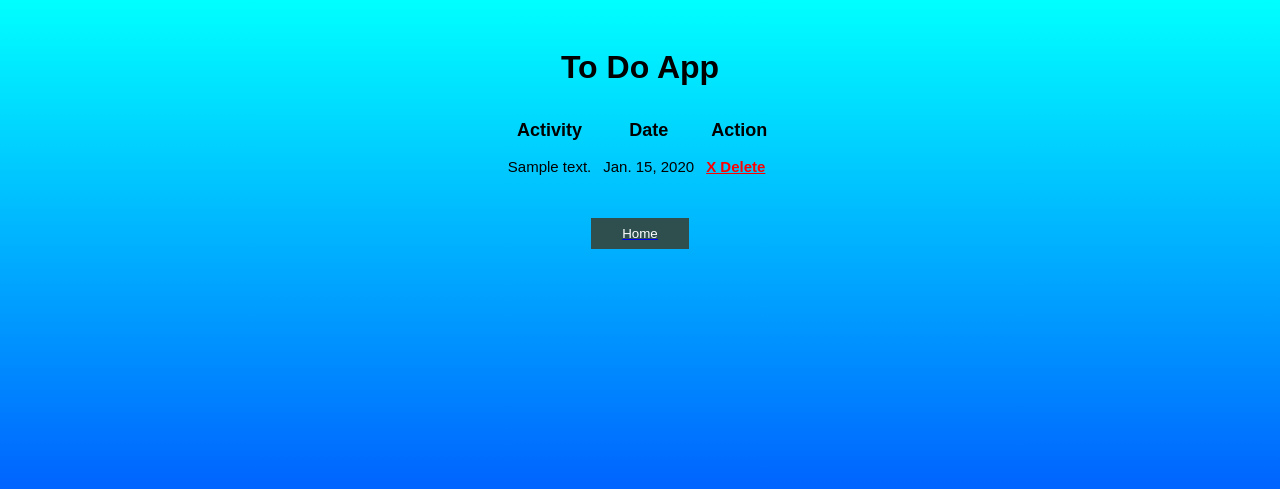
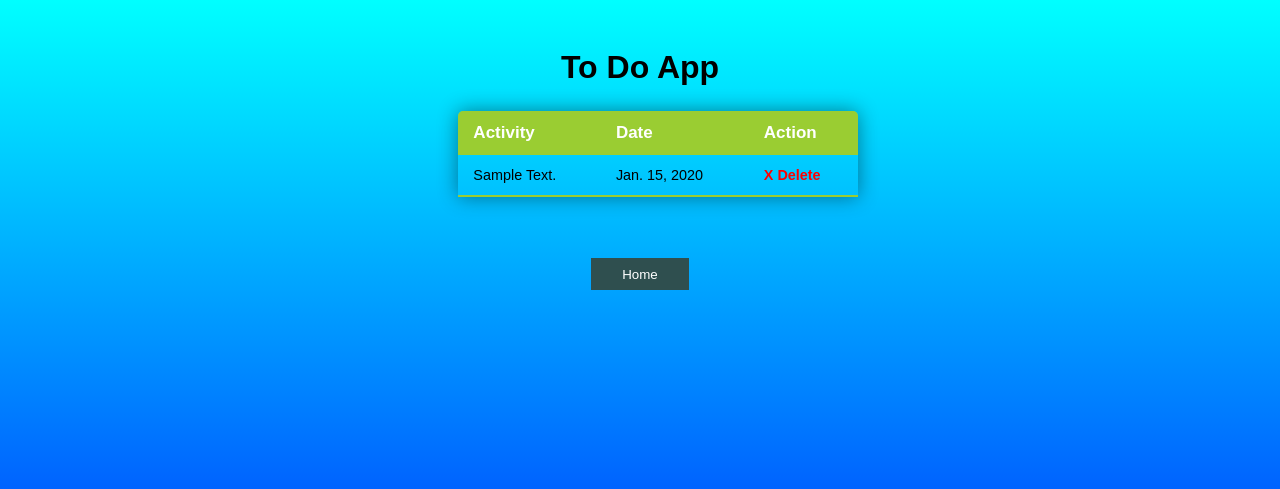
Before and after one commit to syedwajith/ToDo-App-Django, a Django app: page /to_do_app/View/ in a window 1280 px wide. Shown: the top 489 px of the page. Run offline with Django 4.2, Linux system fonts and the light colour scheme; tables that the repository leaves empty hold one stand-in row (values such as "Sample post").

Commit message:
updated files

```diff
--- a/static/css/style.css
+++ b/static/css/style.css
@@ -2,12 +2,15 @@ body {
     font-family: Arial, Helvetica, sans-serif;
     background: linear-gradient(aqua,blue);
 }
+
 .home-cls,.view-cls {
     padding: 20px;
 }
+
 .home-cls input,.view-cls input{
     padding: 30px;
 }
+
 .home-cls input[type="text"], .home-cls input[type="date"]
 {
     padding: 5px;
@@ -17,6 +20,11 @@ body {
     transition: 0.24;
     cursor: pointer;
 }
+
+.view-cls a, .home-cls a {
+    text-decoration: none;
+}
+
 .home-cls input[type="button"],.home-cls input[type="submit"],.view-cls input[type="button"]
 {
     padding: 5px;
@@ -30,23 +38,54 @@ body {
     transition: 0.24;
     cursor: pointer;
 }
-table.table {
-    border: 2;
-    align-self: center;
-    transition: 0.25px;
+
+.content-table {
+    border-collapse: collapse;
+    margin: 25px 0;
+    font-size: 0.9em;
+    min-width: 400px;
+    border-radius: 5px 5px 0 0;
+    overflow: hidden;
+    box-shadow: 0 0 20px rgba(0, 0, 0, 0.432);
+    margin-left: 3%;
 }
-th {
-    padding: 10px;
-    font-size: 18px;
+
+.content-table thead tr {
+    background-color: yellowgreen;
+    color: white;
+    text-align: left;
+    font-weight: bold;
+    font-size: 17px;
 }
-td {
-    padding: 5px;
-    font-size: 15px;
+
+.content-table th, .content-table td {
+    padding: 12px 15px;
+    text-transform: capitalize;
 }
-td a {
+
+.content-table tbody tr {
+    border-bottom: 1px solid #dddddd;
+}
+
+.content-table tbody tr:nth-of-type(even) {
+    background-color: #f3f3f302;
+}
+
+.content-table tbody tr:last-of-type {
+    border-bottom: 2px solid yellowgreen;
+}
+
+.content-table tbody tr:hover {
+    font-weight: bold;
+    color: black;
+}
+
+.content-table td a {
     color: red;
     font-weight: bold;
+    text-decoration: none;
 }
+
 .alert {
     font-size: 18px;
     font-weight: bold;
--- a/templates/to_do_app/view.html
+++ b/templates/to_do_app/view.html
@@ -7,13 +7,17 @@
     {% block content %}
     <div class="view-cls">
         <h1>To Do App</h1>
-        <table>
+        <table class="content-table">
+            <thead>
                 <tr>
                     <th>Activity</th>
                     <th>Date</th>
                     <th>Action</th>
                 </tr>
+            </thead>
+
             {% for data in data %}
+            <tbody>
                 <tr>
                     <td>{{data.Content}}</td>
                     <td>{{data.Date}}</td>
@@ -22,7 +26,9 @@
                         </a>
                     </td>
                 </tr>
+            </tbody>
             {% endfor %}
+
         </table>
         <br>
         <br>
```
Also changed, not shown: README.md (deleted), static/js/validate.js (deleted). Lines whose indentation alone changed are shown as unchanged.
